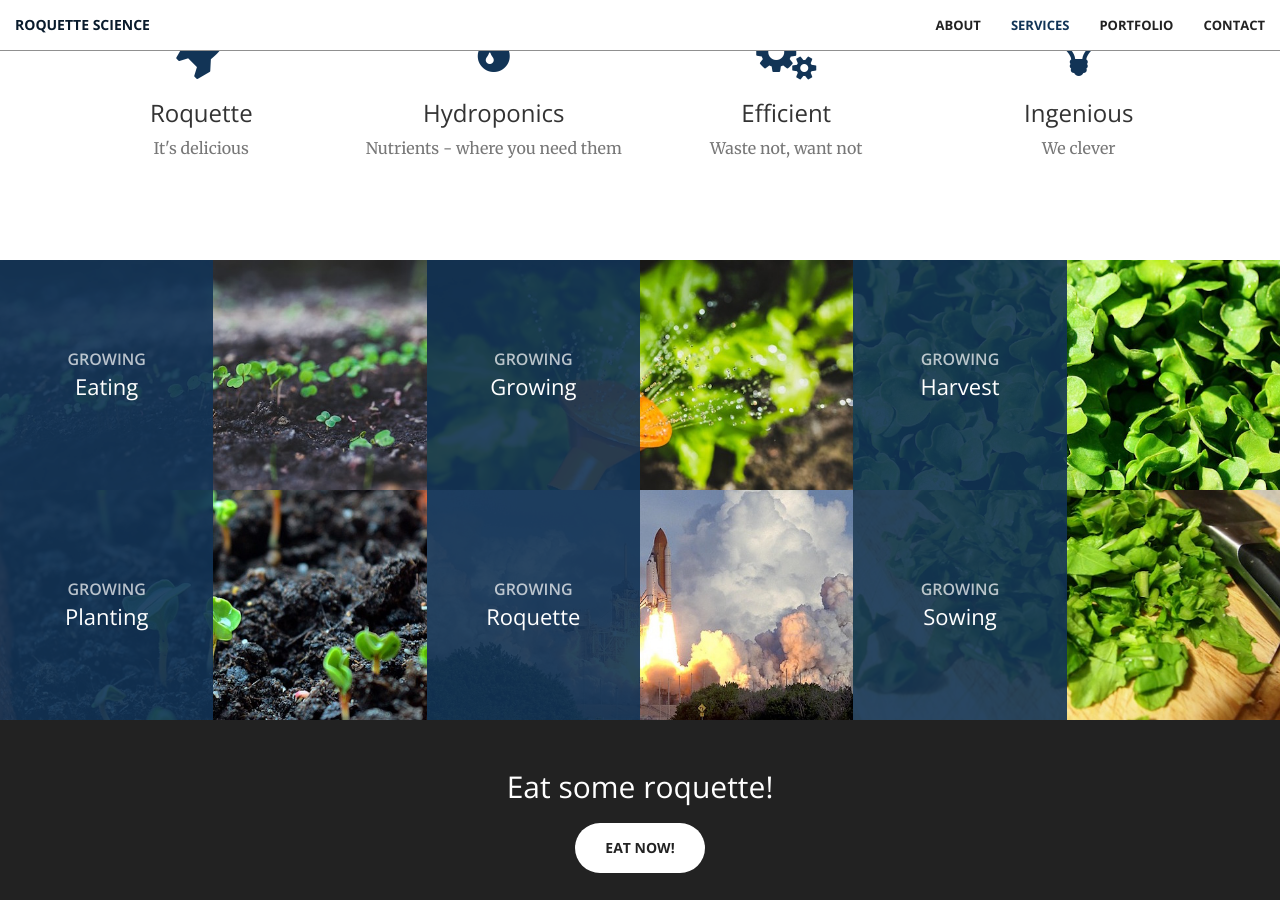
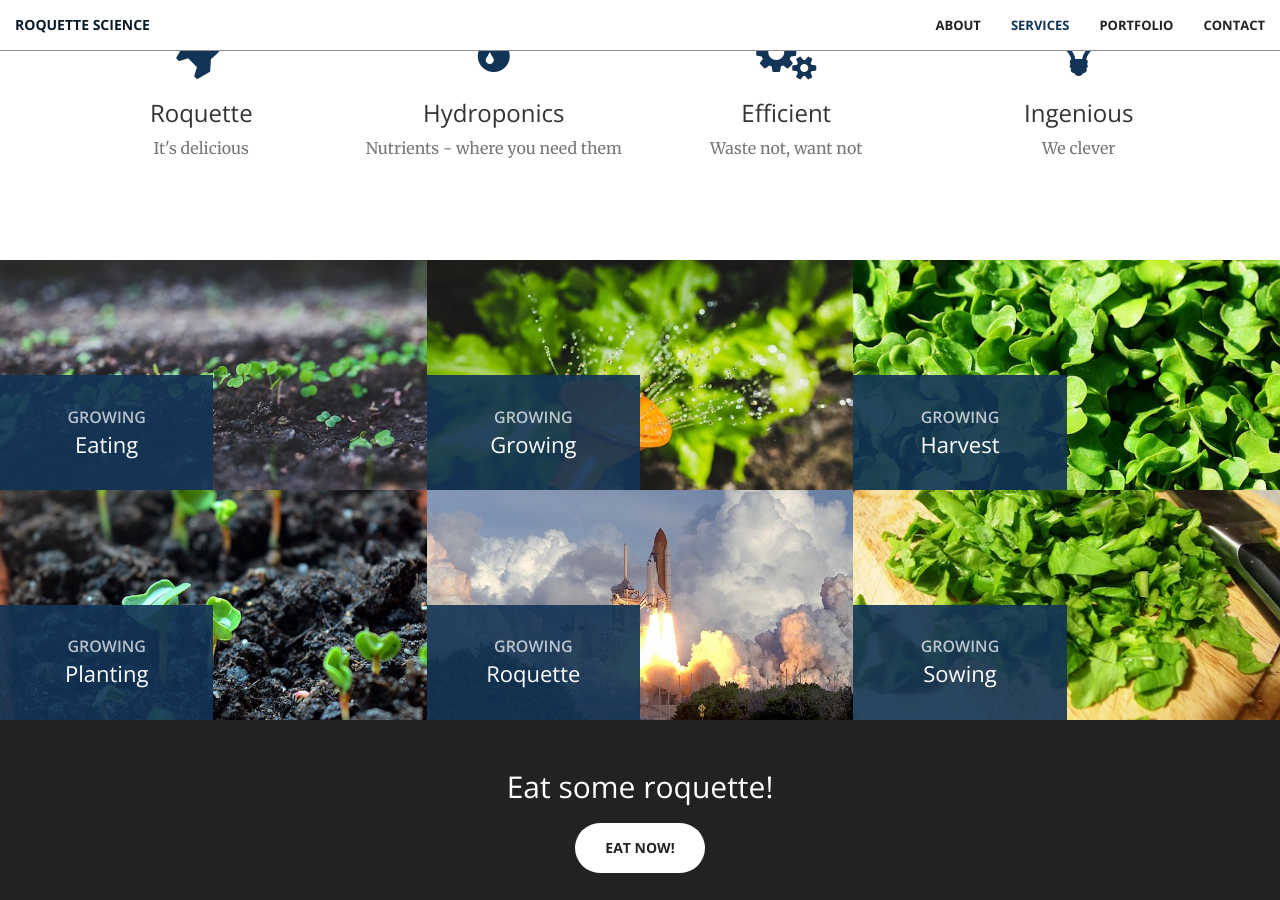
Before and after one commit to aberdeenradiology/aberdeenradiology.github.io, a Jekyll site: the page built from index.html, in a window 1280 px wide and 900 px high, scrolled down 1442 px. Built offline with Jekyll 4.4.1, drawn with Linux system fonts in a browser that asks for light colours.

Commit message:
alter portfolio

```diff
--- a/_sass/_base.scss
+++ b/_sass/_base.scss
@@ -282,6 +282,7 @@
         .portfolio-box-caption {
             opacity:1;
             width:50%;
+            height:50%;
         }
     }
 }
```
